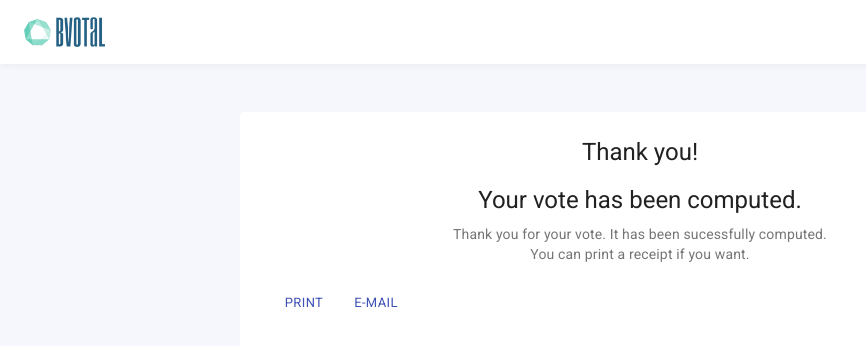
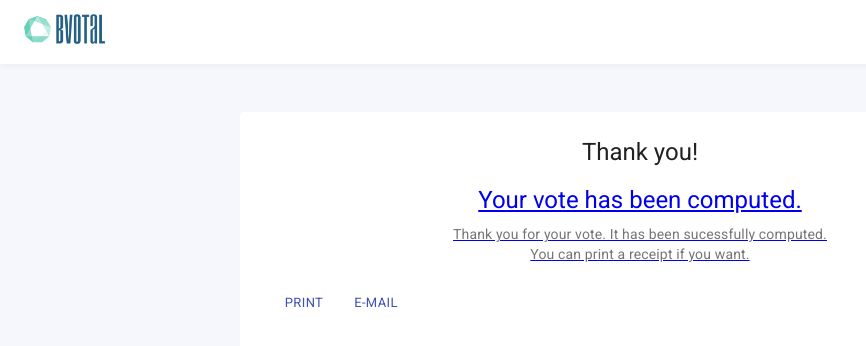
Before and after one commit to Burst-Busters/bVotal, a React (Create React App) app in the folder packages/react-voting-app/: page /thank-you in a window 1280 px wide. Shown: the top 346 px of the page, without its empty margins (0-866 px from the left). Built offline with nearby package versions, Linux system fonts and the light colour scheme.

Commit message:
Updates links

```diff
--- a/packages/react-voting-app/src/App.tsx
+++ b/packages/react-voting-app/src/App.tsx
@@ -1,6 +1,6 @@
 import React from 'react';
 import './App.css';
-import { Route, Switch, Redirect } from "react-router-dom";
+import { Route, Switch, Redirect, Link } from "react-router-dom";
 import StartPage from './pages/start/StartPage';
 import { AppBar, CssBaseline, Toolbar, Typography } from '@material-ui/core';
 import MenuIcon from '@material-ui/icons/Menu';
@@ -19,7 +19,7 @@ function App() {
       <CssBaseline />
       <AppBar color="inherit" className="box_shadow" position="relative">
         <Toolbar>
-          <img style={{maxHeight: 30 }} src="bvotal-logo.png" />
+          <Link to="/"><img style={{maxHeight: 30 }} src="bvotal-logo.png" /></Link>
         </Toolbar>
       </AppBar>
       <main>
--- a/packages/react-voting-app/src/pages/thankyou/ThankYouPage.tsx
+++ b/packages/react-voting-app/src/pages/thankyou/ThankYouPage.tsx
@@ -1,4 +1,5 @@
 import React, { useState } from 'react';
+import { Route, Switch, Redirect, Link } from "react-router-dom";
 import { Avatar, Backdrop, Box, Button, Card, CardActionArea, CardActions, CardContent, CardMedia, Checkbox, Chip, CircularProgress, Divider, Fab, FormControl, IconButton, Input, InputAdornment, InputLabel, List, ListItem, ListItemAvatar, ListItemSecondaryAction, ListItemText, makeStyles, OutlinedInput, Paper, TextField, Typography } from '@material-ui/core';
 import EditIcon from '@material-ui/icons/Edit';
 import { useHistory } from 'react-router-dom';
@@ -93,6 +94,7 @@ function ThankYouPage() {
             Thank you!
           </Typography>
           <Card className={classes.root}>
+            <Link to="/">
               <CardActionArea>
                   <CardContent>
                       <Typography gutterBottom variant="h5" component="h2">
@@ -105,6 +107,7 @@ function ThankYouPage() {
                       </Typography>
                   </CardContent>
               </CardActionArea>
+            </Link>
             <CardActions>
                 <Button size="small" color="primary">
                     Print
--- a/packages/react-voting-app/src/style/custom.css
+++ b/packages/react-voting-app/src/style/custom.css
@@ -18,3 +18,8 @@ body{
 .MuiCheckbox-colorSecondary.Mui-checked {
     color:  #48C6AC!important
 }
+/*calendar*/
+.MuiFormControl-root {
+    margin-top: 9px!important;
+    min-width: 120px!important;
+}
```
Lines whose indentation alone changed are shown as unchanged.
